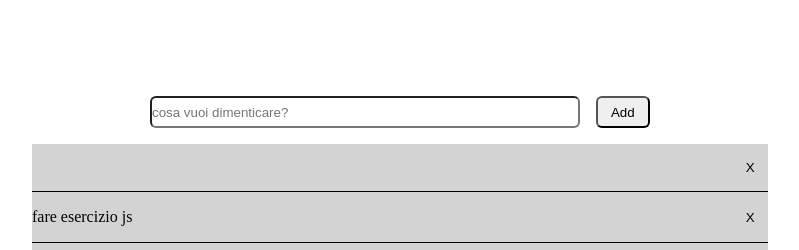
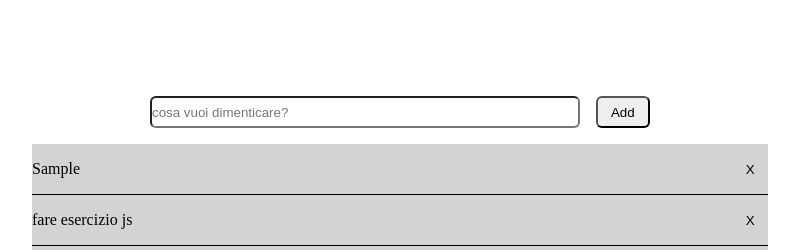
Before and after one commit to MattFofo/vue-todolist, a plain HTML site: page index.html in a window 1280 px wide. Both pictures are taken after typing "Sample" into the empty fields and a click on the button "Add". Shown: the top 250 px of the page, 240-1039 px from the left. Drawn offline with nearby package versions, Linux system fonts and the light colour scheme.

Commit message:
fix addNewTodo function, ora funziona

```diff
--- a/script.js
+++ b/script.js
@@ -29,17 +29,14 @@ const app = new Vue({
     },
     methods: {
         deleteTodo(indexTodo) {
-            this.arrTodo.splice(indexTodo, 1)
+            this.arrTodo.splice(indexTodo, 1);
         },
         addNewTodo() {
             if (this.newTodo.todoText != '') {
 
-                this.newTodo = {
-                    todoText: '',
-                    done: false
-                }
                 this.arrTodo.unshift(this.newTodo);
             }
+            this.newTodo = { todoText: '', done: false };
         }
     }
 
--- a/style.css
+++ b/style.css
@@ -37,6 +37,7 @@
 .todo-list {
     list-style: none;
     background-color: lightgrey;
+
 }
 
 .todo-item {
```
